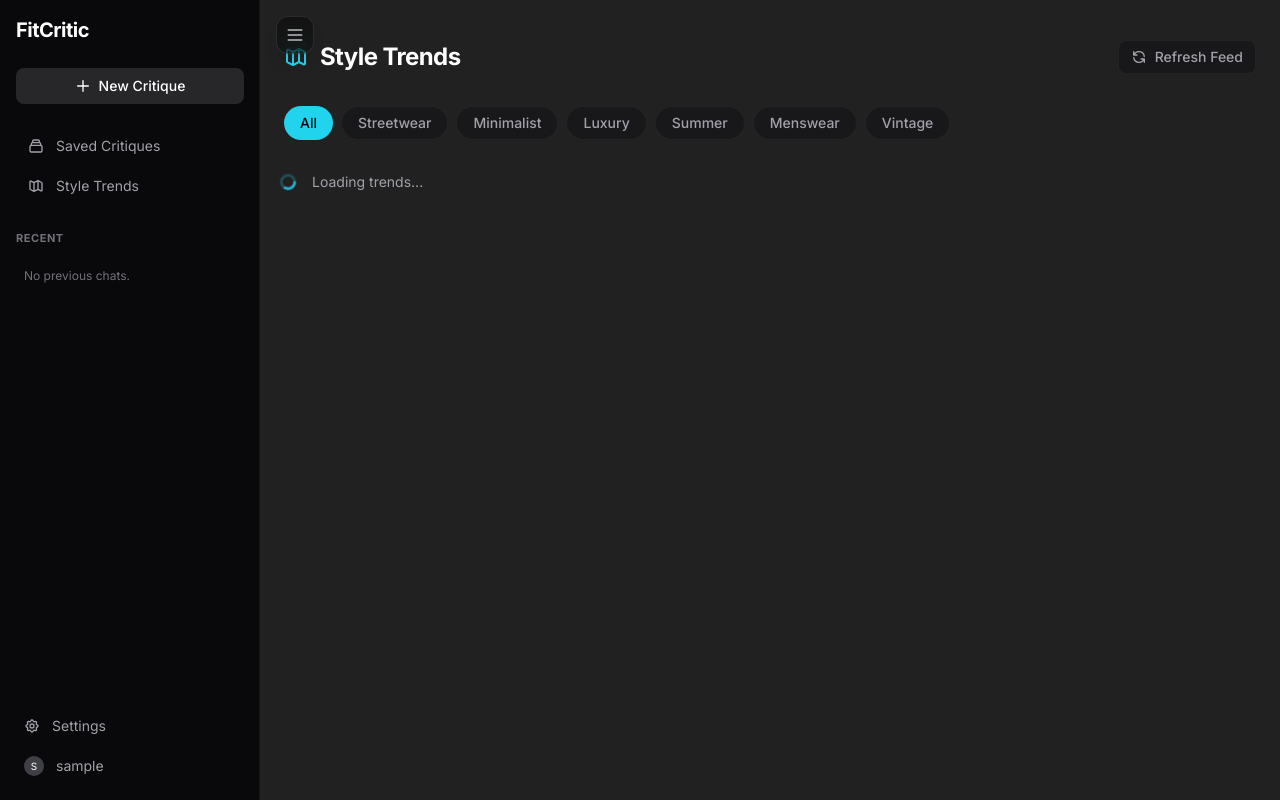
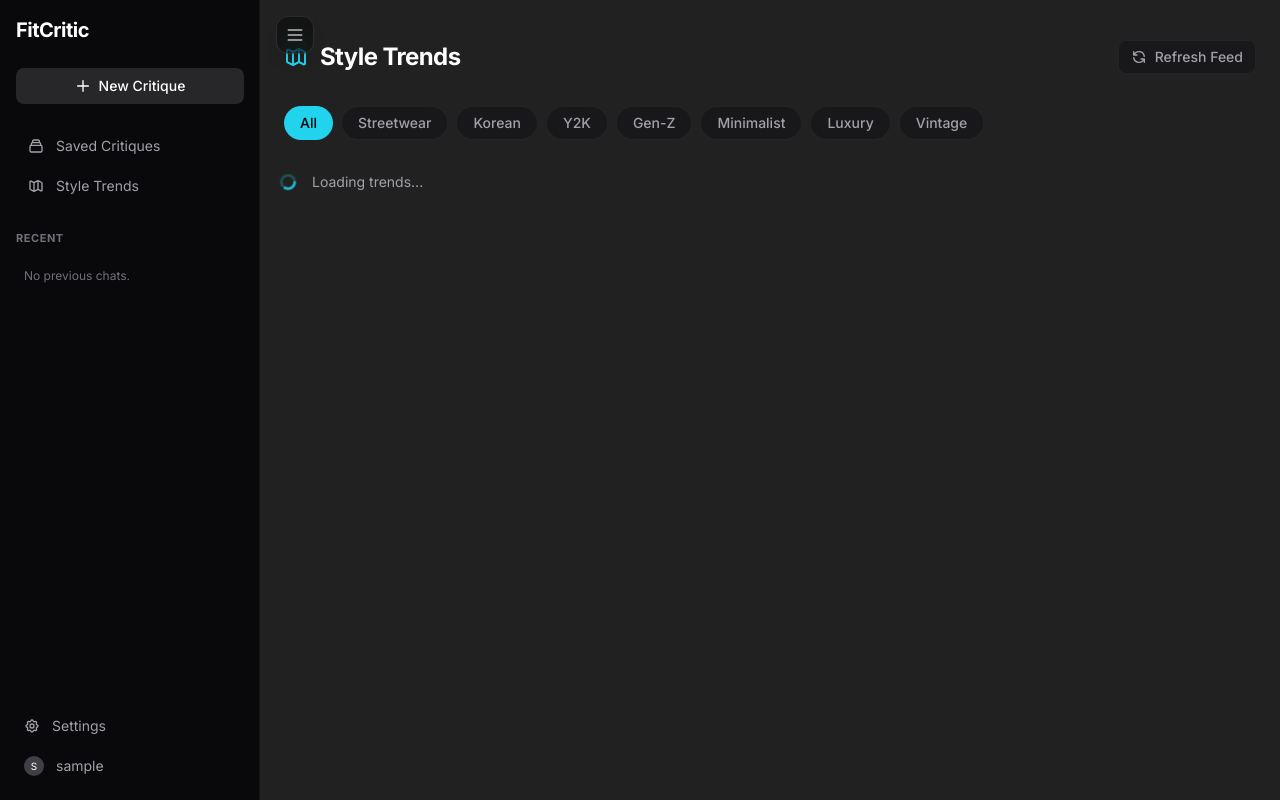
Before and after one commit to kunsangg/CS50-s---CapStone-Fitcritique, a Django app: page /trends/ in a window 1280 px wide. Run offline with Django 5.2, Linux system fonts and the light colour scheme; the visitor is signed in with stand-in values (Sample User, id 1); data that the repository does not hold is empty; style sheets or scripts are compiled from the project's sources; some libraries are stand-ins or nearby versions.

Commit message:
Update style trend filters with Korean, Y2K, and Gen-Z

```diff
--- a/core/templates/trends.html
+++ b/core/templates/trends.html
@@ -20,10 +20,11 @@
     <div class="flex flex-wrap gap-2 mb-8">
         <button class="filter-pill active bg-cyan-400 text-black px-4 py-1.5 rounded-full text-sm font-medium transition-colors" data-category="">All</button>
         <button class="filter-pill bg-[#18181b] text-[#a1a1aa] hover:text-white border border-white/5 hover:border-white/10 px-4 py-1.5 rounded-full text-sm font-medium transition-colors" data-category="streetwear">Streetwear</button>
+        <button class="filter-pill bg-[#18181b] text-[#a1a1aa] hover:text-white border border-white/5 hover:border-white/10 px-4 py-1.5 rounded-full text-sm font-medium transition-colors" data-category="korean">Korean</button>
+        <button class="filter-pill bg-[#18181b] text-[#a1a1aa] hover:text-white border border-white/5 hover:border-white/10 px-4 py-1.5 rounded-full text-sm font-medium transition-colors" data-category="y2k">Y2K</button>
+        <button class="filter-pill bg-[#18181b] text-[#a1a1aa] hover:text-white border border-white/5 hover:border-white/10 px-4 py-1.5 rounded-full text-sm font-medium transition-colors" data-category="genz">Gen-Z</button>
         <button class="filter-pill bg-[#18181b] text-[#a1a1aa] hover:text-white border border-white/5 hover:border-white/10 px-4 py-1.5 rounded-full text-sm font-medium transition-colors" data-category="minimalist">Minimalist</button>
         <button class="filter-pill bg-[#18181b] text-[#a1a1aa] hover:text-white border border-white/5 hover:border-white/10 px-4 py-1.5 rounded-full text-sm font-medium transition-colors" data-category="luxury">Luxury</button>
-        <button class="filter-pill bg-[#18181b] text-[#a1a1aa] hover:text-white border border-white/5 hover:border-white/10 px-4 py-1.5 rounded-full text-sm font-medium transition-colors" data-category="summer">Summer</button>
-        <button class="filter-pill bg-[#18181b] text-[#a1a1aa] hover:text-white border border-white/5 hover:border-white/10 px-4 py-1.5 rounded-full text-sm font-medium transition-colors" data-category="mens">Menswear</button>
         <button class="filter-pill bg-[#18181b] text-[#a1a1aa] hover:text-white border border-white/5 hover:border-white/10 px-4 py-1.5 rounded-full text-sm font-medium transition-colors" data-category="vintage">Vintage</button>
     </div>
 
```
